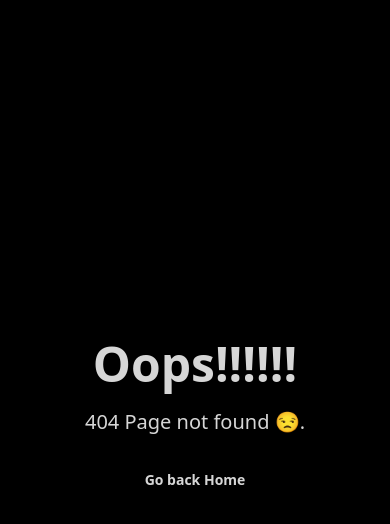
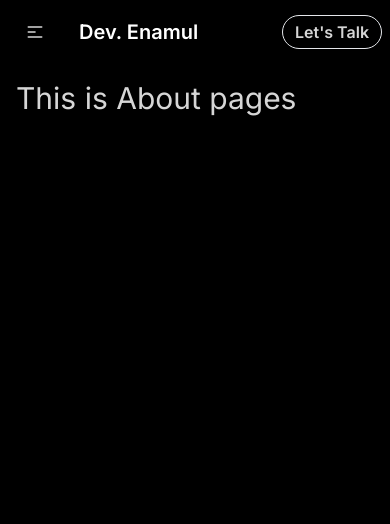
Before and after one commit to devenamulshikder/my-portfolio, a React (Vite) app: page /about in a window 390 px wide. Before the commit this address had no page. Shown: the top 524 px of the page. Built offline with nearby package versions, Linux system fonts and the light colour scheme.

Commit message:
navbar added and responsive

```diff
--- a/src/components/Navbar.jsx
+++ b/src/components/Navbar.jsx
@@ -1,11 +1,61 @@
+/* eslint-disable react/no-unescaped-entities */
 
+import { NavLink } from "react-router-dom";
 
 const Navbar = () => {
-    return (
-        <div>
+  const navlink = (
+    <>
+      <li className="text-xl font-semibold">
+        <NavLink to='/'>Home</NavLink>
+      </li>
+      <li className="text-xl font-semibold">
+        <NavLink to='/about'>About</NavLink>
+      </li>
+      <li className="text-xl font-semibold">
+        <NavLink to='/portfolio'>Portfolio</NavLink>
+      </li>
+    </>
+  );
 
+  return (
+    <div className="navbar bg-base-100">
+      <div className="navbar-start">
+        <div className="dropdown">
+          <div tabIndex={0} role="button" className="btn btn-ghost lg:hidden">
+            <svg
+              xmlns="http://www.w3.org/2000/svg"
+              className="h-5 w-5"
+              fill="none"
+              viewBox="0 0 24 24"
+              stroke="currentColor"
+            >
+              <path
+                strokeLinecap="round"
+                strokeLinejoin="round"
+                strokeWidth="2"
+                d="M4 6h16M4 12h8m-8 6h16"
+              />
+            </svg>
+          </div>
+         <div className="">
+         <ul
+            tabIndex={0}
+            className="menu menu-sm dropdown-content mt-3 z-[1] p-2 shadow bg-base-100 rounded-box w-52"
+          >
+            {navlink}
+          </ul>
+         </div>
         </div>
-    );
+        <a className="btn btn-ghost text-xl text-[#FFFFFF] inter">Dev. Enamul</a>
+      </div>
+      <div className="navbar-center hidden lg:flex">
+        <ul className="menu menu-horizontal px-1">{navlink}</ul>
+      </div>
+      <div className="navbar-end">
+        <a className="border px-3 py-1 rounded-full lg:text-xl font-semibold">Let's Talk</a>
+      </div>
+    </div>
+  );
 };
 
 export default Navbar;
--- a/src/index.css
+++ b/src/index.css
@@ -1,3 +1,11 @@
+@import url("https://fonts.googleapis.com/css2?family=Inter:wght@100..900&family=Lora:ital,wght@0,400..700;1,400..700&display=swap");
 @tailwind base;
 @tailwind components;
 @tailwind utilities;
+
+body {
+  font-family: "Inter", sans-serif;
+}
+.lora {
+  font-family: "Lora", serif;
+}
--- a/src/layout/Root.jsx
+++ b/src/layout/Root.jsx
@@ -1,11 +1,13 @@
-
+import { Outlet } from "react-router-dom";
+import Navbar from "../components/Navbar";
 
 const Root = () => {
-    return (
-        <div>
-
-        </div>
-    );
+  return (
+    <div className="max-w-7xl mx-auto">
+      <Navbar />
+      <Outlet></Outlet>
+    </div>
+  );
 };
 
 export default Root;
--- a/src/pages/About.jsx
+++ b/src/pages/About.jsx
@@ -3,7 +3,7 @@
 const About = () => {
     return (
         <div>
-            <h3 className="text-3xl">This is About pages</h3>
+            <h3 className="text-3xl p-4">This is About pages</h3>
         </div>
     );
 };
--- a/src/pages/Home.jsx
+++ b/src/pages/Home.jsx
@@ -3,7 +3,7 @@
 const Home = () => {
     return (
         <div>
-            <h3 className="text-3xl">This is home page</h3>
+            <h3 className="text-3xl p-4">This is home page</h3>
         </div>
     );
 };
--- a/src/pages/Portfolio.jsx
+++ b/src/pages/Portfolio.jsx
@@ -1,6 +1,6 @@
 const Portfolio = () => {
   return (
-    <div>
+    <div className="p-4">
       <h3>This is My Portfolio</h3>
     </div>
   );
```
Also changed, not shown: src/routes/Routes.jsx (+10 -0 lines).
